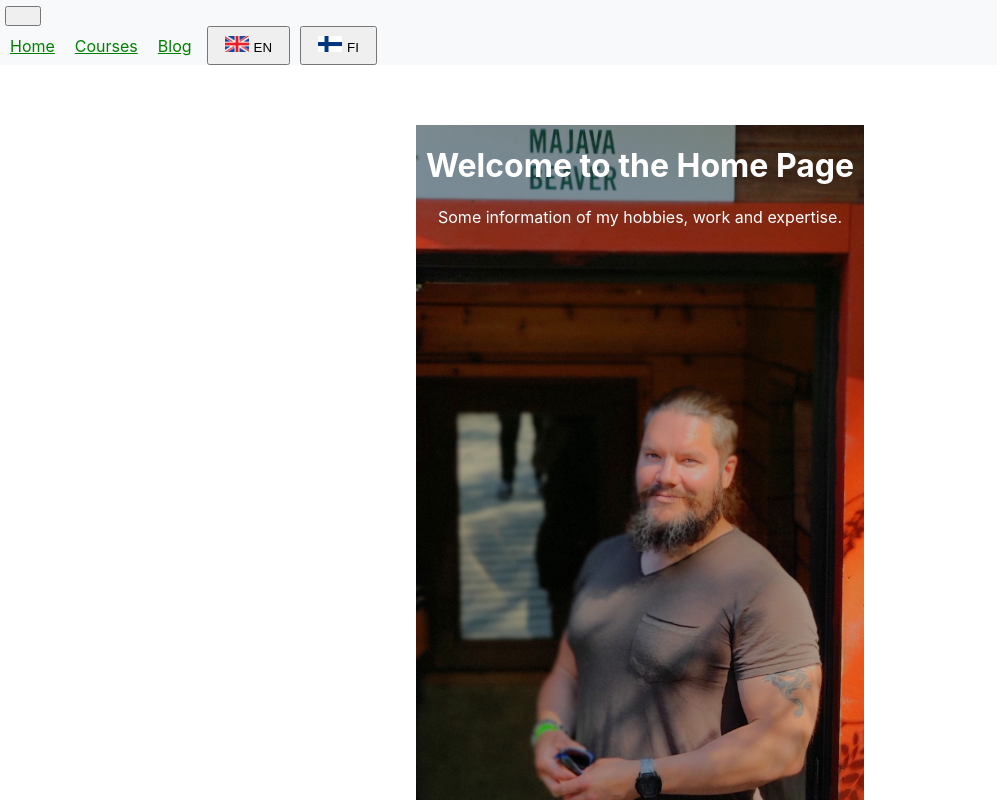
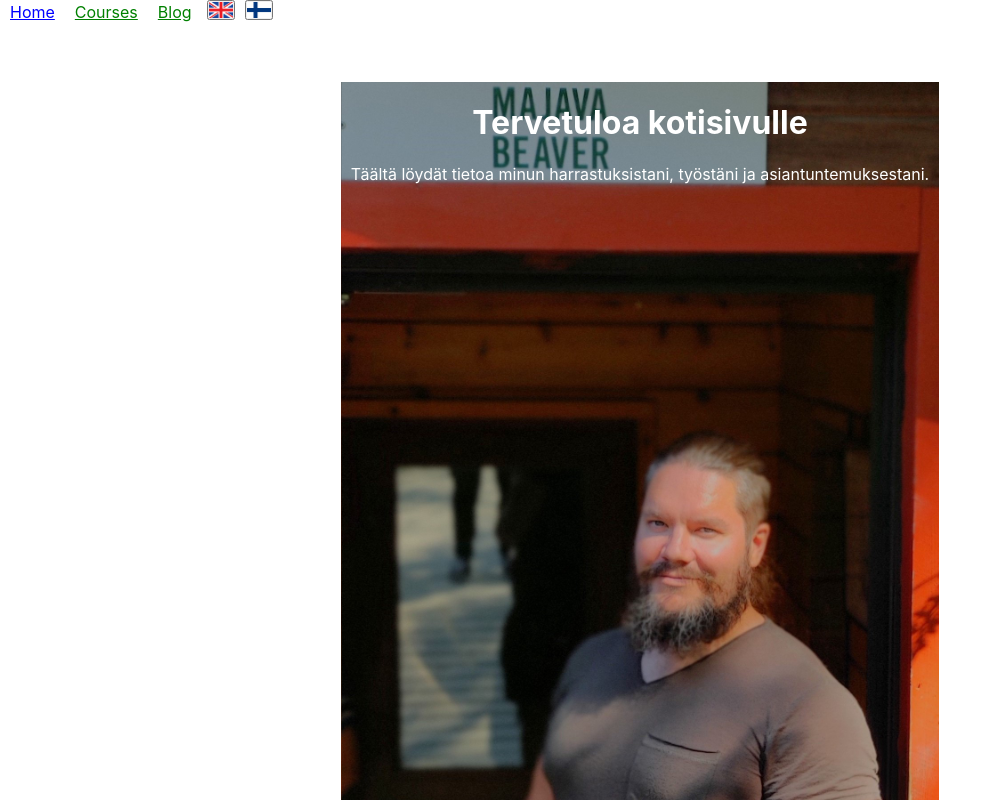
Before and after one commit to Vikke82/villem, a React (Create React App) app: page / in a window 1280 px wide. Shown: the top 800 px of the page, without its empty margins (0-997 px from the left). Built offline with nearby package versions, Linux system fonts and the light colour scheme.

Commit message:
siirtolinjat mod

```diff
--- a/package.json
+++ b/package.json
@@ -17,6 +17,7 @@
     "react-bootstrap": "^2.10.2",
     "react-dom": "^18.2.0",
     "react-i18next": "^14.1.1",
+    "react-markdown": "^9.0.1",
     "react-router-dom": "^6.22.3",
     "react-scripts": "5.0.1",
     "web-vitals": "^2.1.4"
--- a/src/Context.js
+++ b/src/Context.js
@@ -5,7 +5,7 @@ const Context = createContext();
 export const useLanguage = () => useContext(Context);
 
 export const Provider = ({ children }) => {
-  const [language, setLanguage] = useState("en"); // Oletuskieli
+  const [language, setLanguage] = useState("fi"); // Oletuskieli
 
   const changeLanguage = (lang) => setLanguage(lang);
 
--- /dev/null
+++ b/src/MarkdownComponent.jsx
@@ -0,0 +1,19 @@
+import React, { useState, useEffect } from "react";
+import ReactMarkdown from "react-markdown";
+
+function MarkdownComponent({ path }) {
+  const [markdown, setMarkdown] = useState("");
+
+  useEffect(() => {
+    fetch(path)
+      .then((response) => response.text())
+      .then((text) => setMarkdown(text))
+      .catch((error) =>
+        console.error("Error loading the markdown file:", error)
+      );
+  }, []); // Tyhjä riippuvuuslista, jotta koodi suoritetaan vain kerran komponentin mountauksen yhteydessä
+
+  return <ReactMarkdown>{markdown}</ReactMarkdown>;
+}
+
+export default MarkdownComponent;
--- a/src/NavBa.jsx
+++ b/src/NavBa.jsx
@@ -12,8 +12,8 @@ function NavBa() {
   const { changeLanguage } = useLanguage();
 
   return (
-    <Navbar className={styles.navbarCustom} bg="primary" expand="lg">
-      <Navbar.Toggle aria-controls="basic-navbar-nav" />
+    <Navbar collapseOnSelect expand="lg" className="bg-body-tertiary">
+      <Container>
         <Navbar.Collapse id="basic-navbar-nav">
           <Nav className="ml-auto">
             <Nav.Link className={styles.navLinkCustom} href="/">
@@ -26,50 +26,33 @@ function NavBa() {
             <Nav.Link className={styles.navLinkCustom} href="/blogs">
               Blog
             </Nav.Link>
+
             <Button
               variant="outline-success"
               onClick={() => changeLanguage("en")}
+              style={{ padding: 0 }}
             >
               <img
                 src={enFlag}
-              alt="England"
-              style={{ width: 24, height: 16, marginRight: 5 }}
+                alt="English flag"
+                style={{ padding: 0, width: 24, height: 16, display: "flex" }}
               />
-            EN
             </Button>
             <Button
               variant="outline-success"
+              style={{ padding: 0 }}
               onClick={() => changeLanguage("fi")}
             >
               <img
                 src={finlandFlag}
                 alt="Suomi"
-              style={{ width: 24, height: 16, marginRight: 5 }}
+                style={{ width: 24, height: 16, padding: 0, display: "flex" }}
               />
-            FI
             </Button>
           </Nav>
         </Navbar.Collapse>
+      </Container>
     </Navbar>
-    // <nav>
-    //   <ul>
-    //     <li>
-    //       <Link to="/">Home</Link>
-    //     </li>
-    //     <li>
-    //       <Link to="/blogs">Blogs</Link>
-    //     </li>{" "}
-    //     <li>
-    //       <Link to="/contact">Contact</Link>
-    //     </li>{" "}
-    //     <li>
-    //       <button onClick={() => changeLanguage("en")}>EN</button>
-    //     </li>{" "}
-    //     <li>
-    //       <button onClick={() => changeLanguage("fi")}>FI</button>
-    //     </li>{" "}
-    //   </ul>{" "}
-    // </nav>
   );
 }
 export default NavBa;
--- a/src/pages/RF/Siirtolinjat.jsx
+++ b/src/pages/RF/Siirtolinjat.jsx
@@ -1,5 +1,12 @@
 import React from "react";
+import MarkdownComponent from "../../MarkdownComponent";
+
 function Siirtolinjat() {
-  return <h1>Siirtolinjat</h1>;
+  return (
+    <div>
+      <h1>Siirtolinjat</h1>
+      <MarkdownComponent path="/RFkurssi/Siirtolinjat_md.md" />
+    </div>
+  );
 }
 export default Siirtolinjat;
```
Also changed, not shown: public/RFkurssi/Siirtolinjat_md.md (added, +33 -0 lines), public/RFkurssi/Transmission_line_animation3.gif (added), 1 other file (tests, documents, lock files or other folders). Lines whose indentation alone changed are shown as unchanged.
